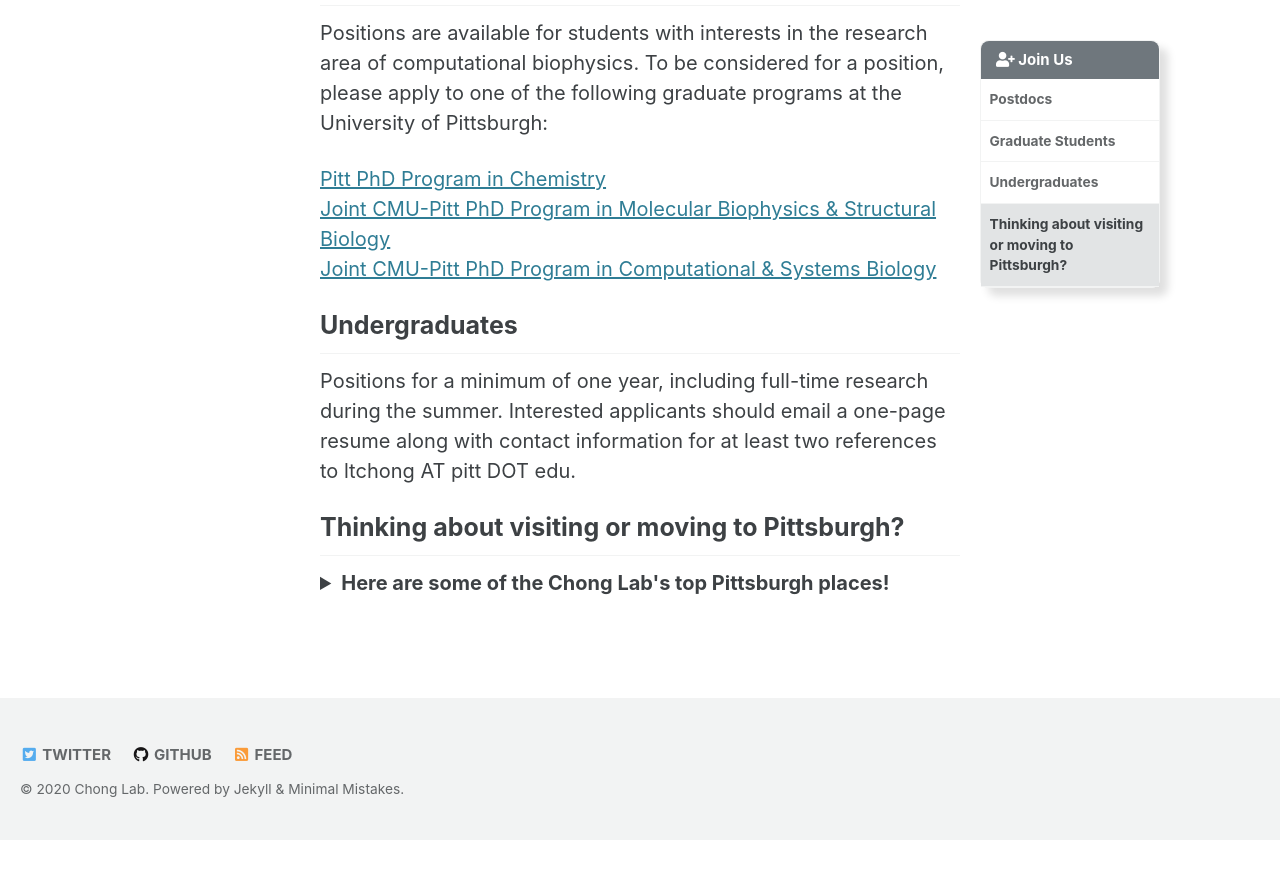
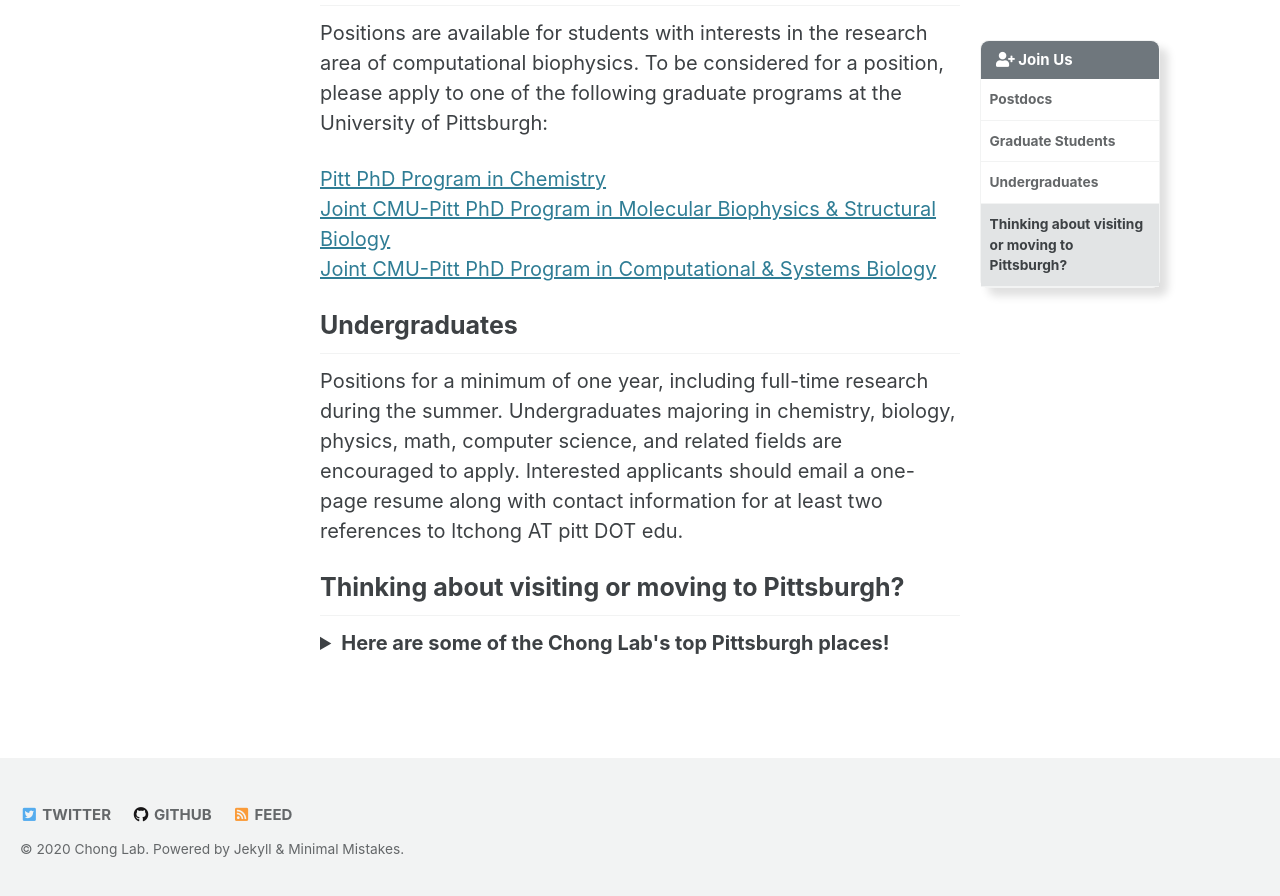
Before and after one commit to darianyang/mm-github-pages-test, a Jekyll site: the page built from _pages/join_us.md, in a window 1280 px wide and 900 px high, scrolled down 1655 px. Shown: the top 896 px of the window. Built offline with Jekyll 4.4.1, drawn with Linux system fonts in a browser that asks for light colours; cached includes are drawn as plain includes; before the commit the page ends 2495 px from its top, so only the background shows below that.

Commit message:
Update join_us.md

```diff
--- a/_pages/join_us.md
+++ b/_pages/join_us.md
@@ -31,7 +31,7 @@ Positions are available for students with interests in the research area of comp
 
 
 ## Undergraduates
-Positions for a minimum of one year, including full-time research during the summer. Interested applicants should email a one-page resume along with contact information for at least two references to ltchong AT pitt DOT edu.
+Positions for a minimum of one year, including full-time research during the summer. Undergraduates majoring in chemistry, biology, physics, math, computer science, and related fields are encouraged to apply. Interested applicants should email a one-page resume along with contact information for at least two references to ltchong AT pitt DOT edu.
 
 
 ## Thinking about visiting or moving to Pittsburgh?
```
